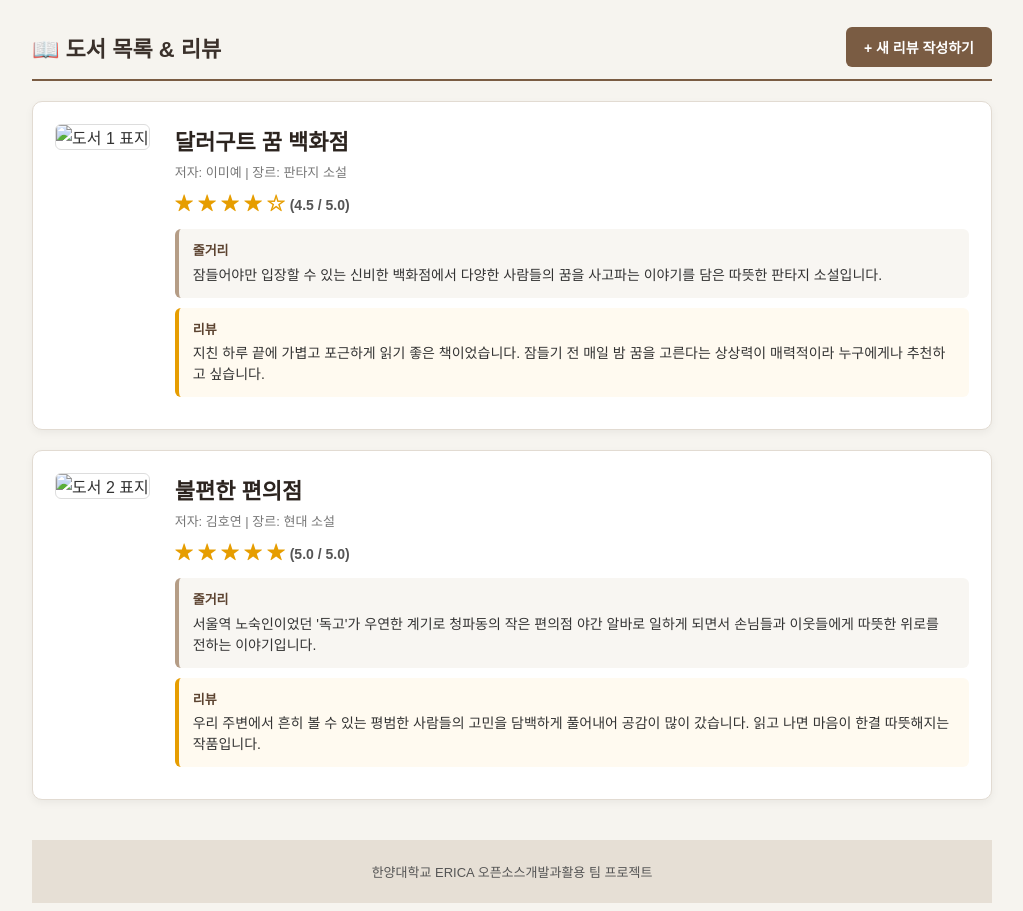
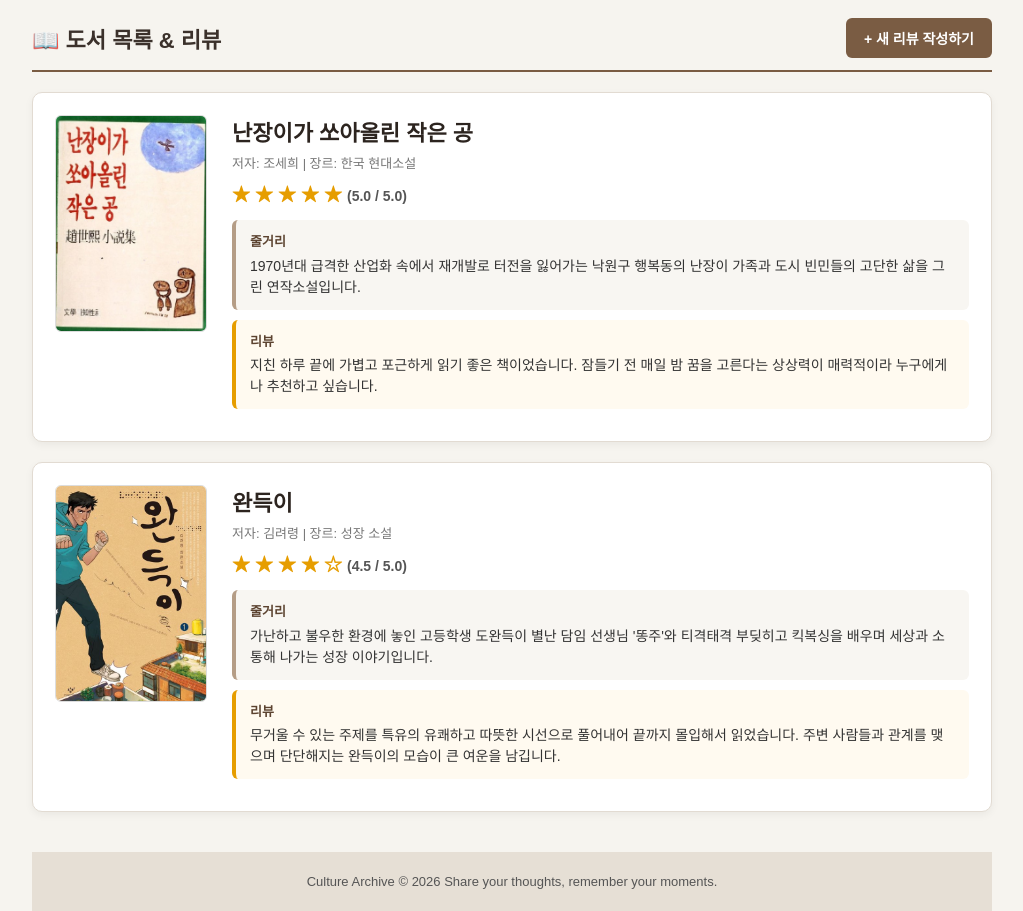
Before and after one commit to hyeong586/project, a plain HTML site: page book.html in a window 1280 px wide. Shown: the part 199-1110 px from the top of the page, without its empty margins (128-1151 px from the left). Drawn offline with Linux system fonts and the light colour scheme.

Commit message:
내용 추가 및 ui 내용 변경

```diff
--- a/book.html
+++ b/book.html
@@ -9,7 +9,7 @@
 <body>
     <!-- 1. 상단 제목 영역 -->
     <header id="main-header">
-        <h1>📚 문화생활 기록장</h1>
+        <h1>📚 Culture Archive</h1>
         <p>인상 깊게 읽은 도서의 줄거리, 평점, 솔직한 리뷰를 모아보는 공간</p>
     </header>
 
@@ -19,7 +19,7 @@
             <li><a href="index.html">🏠 홈</a></li>
             <li class="select"><a href="book.html">📖 도서</a></li>
             <li><a href="movie.html">🎬 영화</a></li>
-            <li><a href="review.html">✏️ 리뷰 작성</a></li>
+            <li><a href="write.html">✏️ 리뷰 작성</a></li>
         </ul>
     </nav>
 
@@ -28,25 +28,25 @@
         <div class="section-top">
             <h2>📖 도서 목록 & 리뷰</h2>
             <!-- 리뷰 작성 페이지로 바로 넘어가는 버튼 -->
-            <a href="review.html" class="write-btn">+ 새 리뷰 작성하기</a>
+            <a href="write.html" class="write-btn">+ 새 리뷰 작성하기</a>
         </div>
 
-        <!-- 작품 카드들이 나열되는 공간 (나중에 js 연동 시 id="book-list" 활용 가능) -->
+        <!-- 작품 카드들이 나열되는 공간  -->
         <div id="book-list">
 
             <!-- ===== [도서 1] 시작 ===== -->
             <article class="book-card">
                 <div class="poster-box">
-                    <img src="images/book1.jpg" alt="도서 1 표지">
+                    <img src="images/book1.jpg" alt="난장이가 쏘아올린 작은 공 표지">
                 </div>
                 <div class="info-box">
-                    <h3>달러구트 꿈 백화점</h3>
-                    <p class="meta">저자: 이미예 | 장르: 판타지 소설</p>
-                    <p class="rating">★ ★ ★ ★ ☆ <span>(4.5 / 5.0)</span></p>
+                    <h3>난장이가 쏘아올린 작은 공</h3>
+                    <p class="meta">저자: 조세희 | 장르: 한국 현대소설</p>
+                    <p class="rating">★ ★ ★ ★ ★ <span>(5.0 / 5.0)</span></p>
 
                     <div class="plot-box">
                         <strong>줄거리</strong>
-                        <p>잠들어야만 입장할 수 있는 신비한 백화점에서 다양한 사람들의 꿈을 사고파는 이야기를 담은 따뜻한 판타지 소설입니다.</p>
+                        <p>1970년대 급격한 산업화 속에서 재개발로 터전을 잃어가는 낙원구 행복동의 난장이 가족과 도시 빈민들의 고단한 삶을 그린 연작소설입니다.</p>
                     </div>
 
                     <div class="review-box">
@@ -60,21 +60,21 @@
             <!-- ===== [도서 2] 시작 ===== -->
             <article class="book-card">
                 <div class="poster-box">
-                    <img src="images/book2.jpg" alt="도서 2 표지">
+                    <img src="images/book2.jpg" alt="완득이 표지">
                 </div>
                 <div class="info-box">
-                    <h3>불편한 편의점</h3>
-                    <p class="meta">저자: 김호연 | 장르: 현대 소설</p>
-                    <p class="rating">★ ★ ★ ★ ★ <span>(5.0 / 5.0)</span></p>
+                    <h3>완득이</h3>
+                    <p class="meta">저자: 김려령 | 장르: 성장 소설</p>
+                    <p class="rating">★ ★ ★ ★ ☆ <span>(4.5 / 5.0)</span></p>
 
                     <div class="plot-box">
                         <strong>줄거리</strong>
-                        <p>서울역 노숙인이었던 '독고'가 우연한 계기로 청파동의 작은 편의점 야간 알바로 일하게 되면서 손님들과 이웃들에게 따뜻한 위로를 전하는 이야기입니다.</p>
+                        <p>가난하고 불우한 환경에 놓인 고등학생 도완득이 별난 담임 선생님 '똥주'와 티격태격 부딪히고 킥복싱을 배우며 세상과 소통해 나가는 성장 이야기입니다.</p>
                     </div>
 
                     <div class="review-box">
                         <strong>리뷰</strong>
-                        <p>우리 주변에서 흔히 볼 수 있는 평범한 사람들의 고민을 담백하게 풀어내어 공감이 많이 갔습니다. 읽고 나면 마음이 한결 따뜻해지는 작품입니다.</p>
+                        <p>무거울 수 있는 주제를 특유의 유쾌하고 따뜻한 시선으로 풀어내어 끝까지 몰입해서 읽었습니다. 주변 사람들과 관계를 맺으며 단단해지는 완득이의 모습이 큰 여운을 남깁니다.</p>
                     </div>
                 </div>
             </article>
@@ -85,7 +85,8 @@
 
     <!-- 4. 하단 푸터 영역 -->
     <footer id="main-footer">
-        <span>한양대학교 ERICA 오픈소스개발과활용 팀 프로젝트</span>
+        <span>Culture Archive © 2026
+Share your thoughts, remember your moments.</span>
     </footer>
 </body>
 </html>
```
Also changed, not shown: movie.html (+15 -13 lines), images/book1.jpg (added), images/book2.jpg (added), images/movie1.jpg (added), images/movie2.jpg (added).
